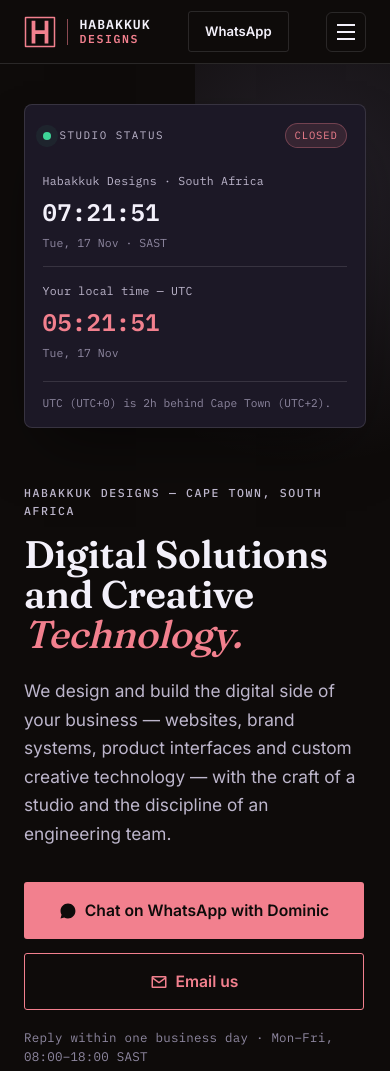
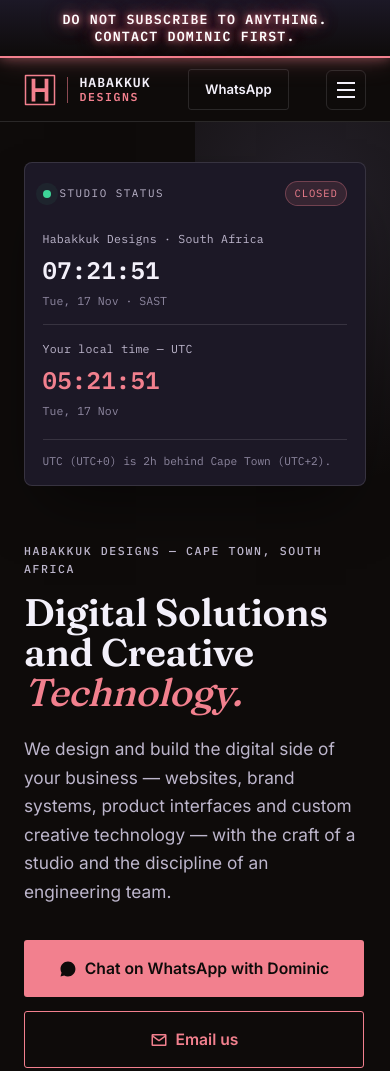
Before and after one commit to dominicfrancis335-netizen/habakkuk-designs, a plain HTML site: page index.html in a window 390 px wide. Shown: the top 1071 px of the page. Drawn offline with Linux system fonts and the light colour scheme; no server answers.

Commit message:
Add files via upload

```diff
--- a/css/styles.css
+++ b/css/styles.css
@@ -31,12 +31,13 @@
   /* layout */
   --maxw: 1180px;
   --nav-h: 76px;
+  --alert-h: 46px;
   --radius: 3px;
   --ease: cubic-bezier(.22,.8,.32,1);
 }
 
 *,*::before,*::after{ box-sizing:border-box; }
-html{ scroll-behavior:smooth; scroll-padding-top: calc(var(--nav-h) + 12px); }
+html{ scroll-behavior:smooth; scroll-padding-top: calc(var(--nav-h) + var(--alert-h) + 12px); }
 @media (prefers-reduced-motion: reduce){
   html{ scroll-behavior:auto; }
   *,*::before,*::after{ animation-duration:.001ms !important; animation-iteration-count:1 !important; transition-duration:.001ms !important; }
@@ -79,7 +80,7 @@ input,select,textarea{ font-family:inherit; font-size:1rem; }
    NAV — solid background always, for readability
    ========================================================================== */
 .nav{
-  position:fixed; inset:0 0 auto 0; height:var(--nav-h); z-index:100;
+  position:fixed; inset:var(--alert-h) 0 auto 0; height:var(--nav-h); z-index:100;
   background:var(--ink); /* solid, always readable */
   border-bottom:1px solid var(--line-ink);
   transition:box-shadow .3s var(--ease);
@@ -153,11 +154,33 @@ input,select,textarea{ font-family:inherit; font-size:1rem; }
 .btn--lg{ padding:1rem 1.9rem; font-size:.98rem; }
 
 /* ==========================================================================
+   NOTICE BAR (glowing sign at the very top)
+   ========================================================================== */
+.alert-bar{
+  position:fixed; inset:0 0 auto 0; height:var(--alert-h); z-index:110;
+  display:flex; align-items:center; justify-content:center; padding:0 1rem;
+  background:linear-gradient(180deg, #1c1826, #0e0b0a);
+  border-bottom:2px solid var(--signal);
+  box-shadow:0 0 14px rgba(242,128,142,.55), 0 0 34px rgba(242,128,142,.28);
+  animation:alertGlow 2.4s ease-in-out infinite;
+}
+.alert-bar__text{
+  margin:0; text-align:center; font-family:var(--f-mono); font-weight:700; letter-spacing:.09em;
+  font-size:clamp(.8rem, 3.4vw, 1.02rem); line-height:1.3; color:#fff; text-wrap:balance;
+  text-shadow:0 0 6px rgba(242,128,142,.95), 0 0 16px rgba(242,128,142,.7), 0 0 30px rgba(242,128,142,.45);
+}
+@keyframes alertGlow{
+  0%,100%{ box-shadow:0 0 10px rgba(242,128,142,.4), 0 0 24px rgba(242,128,142,.2); }
+  50%{ box-shadow:0 0 18px rgba(242,128,142,.75), 0 0 44px rgba(242,128,142,.4); }
+}
+@media (prefers-reduced-motion: reduce){ .alert-bar{ animation:none; } }
+
+/* ==========================================================================
    HERO
    ========================================================================== */
 .hero{
   background:var(--ink); color:var(--on-ink);
-  padding:calc(var(--nav-h) + 4.5rem) 1.5rem 0;
+  padding:calc(var(--nav-h) + var(--alert-h) + 4.5rem) 1.5rem 0;
   overflow:hidden;
   position:relative;
 }
@@ -500,9 +523,9 @@ textarea.field__input{ resize:vertical; min-height:100px; }
 }
 
 @media (max-width: 760px){
-  :root{ --nav-h:64px; }
+  :root{ --nav-h:64px; --alert-h:58px; }
   .nav__links{
-    position:fixed; top:var(--nav-h); left:0; right:0; background:var(--ink);
+    position:fixed; top:calc(var(--nav-h) + var(--alert-h)); left:0; right:0; background:var(--ink);
     flex-direction:column; align-items:flex-start; gap:0; border-bottom:1px solid var(--line-ink);
     transform:translateY(-8px); opacity:0; pointer-events:none; transition:.25s var(--ease);
     padding:.5rem 1.5rem 1rem;
@@ -513,7 +536,7 @@ textarea.field__input{ resize:vertical; min-height:100px; }
   .nav__actions .nav__cta-secondary{ display:inline-flex; padding:.6rem 1rem; font-size:.82rem; }
   .nav__burger{ display:flex; }
 
-  .hero{ padding-top:calc(var(--nav-h) + 2.5rem); }
+  .hero{ padding-top:calc(var(--nav-h) + var(--alert-h) + 2.5rem); }
   .hero__ctas{ flex-direction:column; align-items:stretch; }
   .hero__ctas .btn{ width:100%; }
 
--- a/index.html
+++ b/index.html
@@ -16,6 +16,11 @@
 <body>
 
 <a class="skip-link" href="#main">Skip to content</a>
+
+<!-- ===================== NOTICE ===================== -->
+<div class="alert-bar" role="note" aria-label="Important notice">
+  <p class="alert-bar__text">DO NOT SUBSCRIBE TO ANYTHING. CONTACT DOMINIC FIRST.</p>
+</div>
 
 <!-- ===================== NAV ===================== -->
 <header class="nav" id="nav">
```
